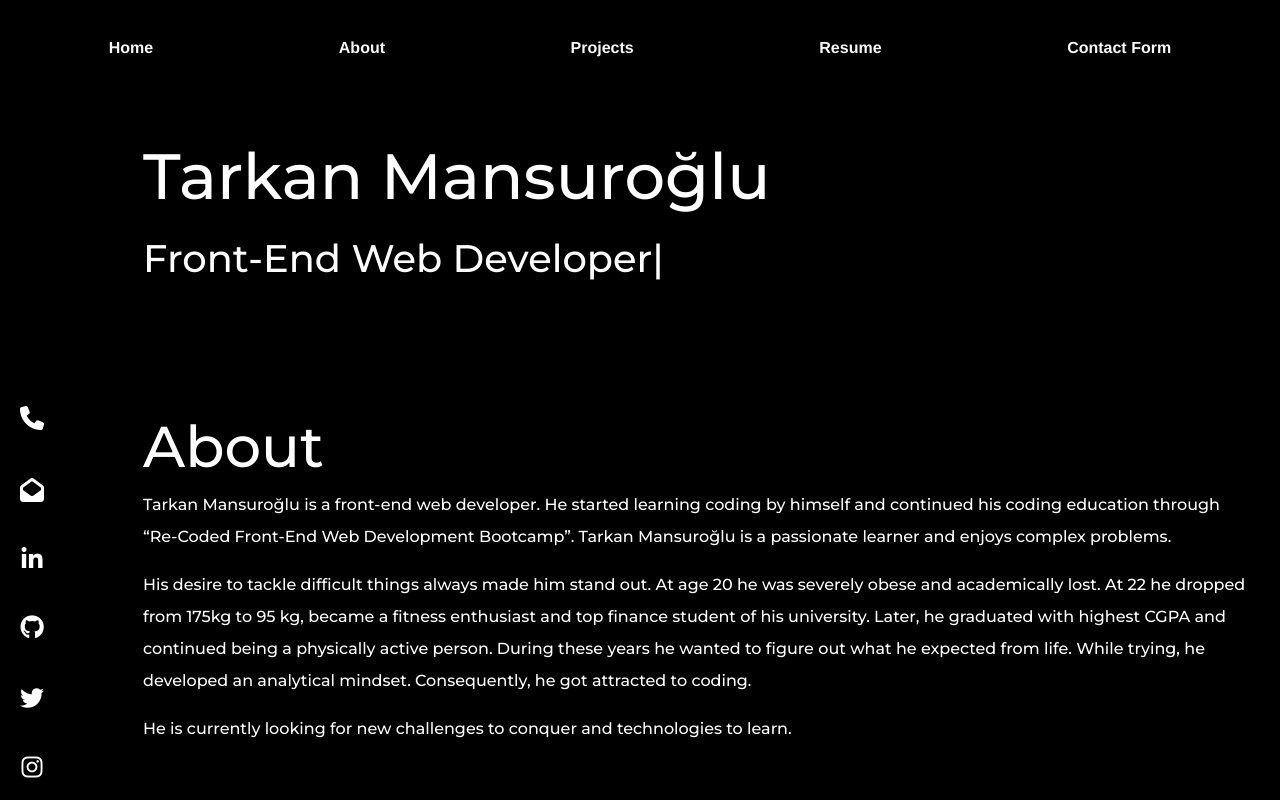
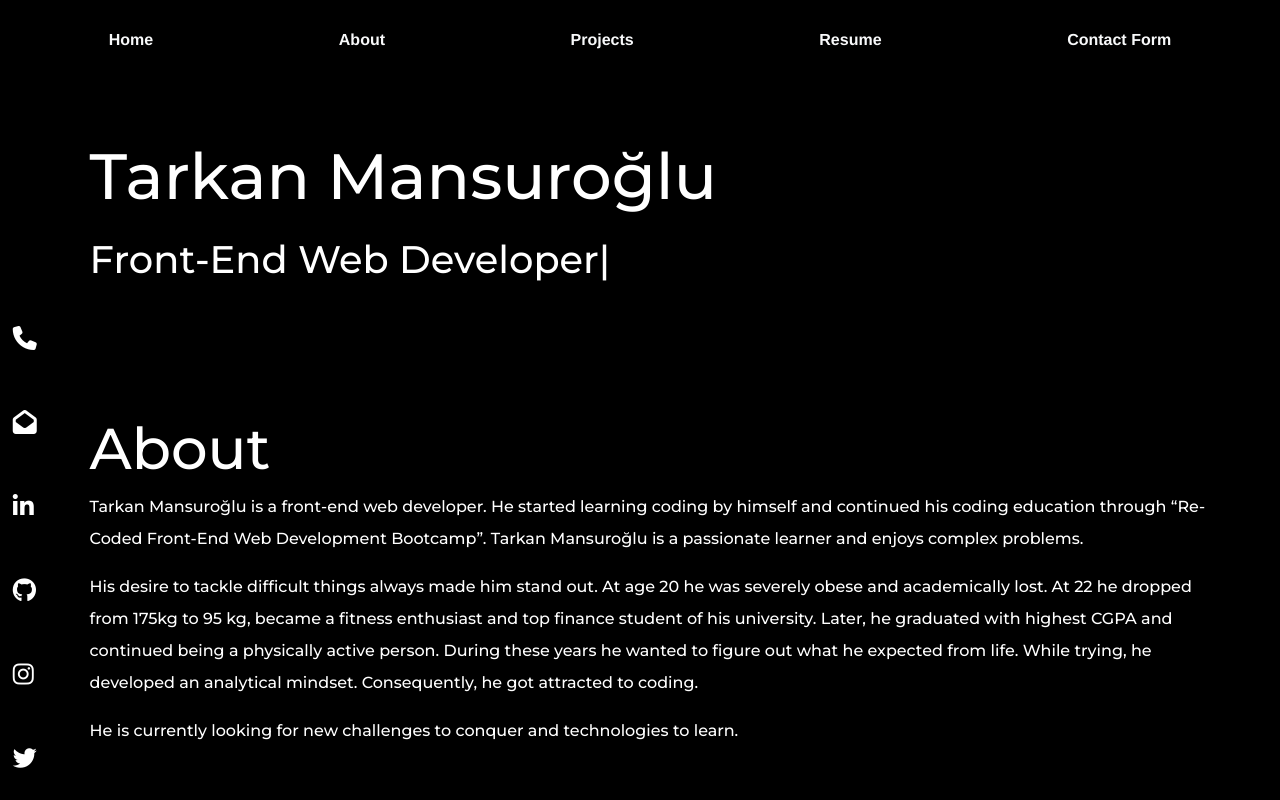
Before and after one commit to tmansuroglu/portfolio, a React (Create React App) app: page / in a window 1280 px wide. Shown: the top 800 px of the page. Built offline with nearby package versions, Linux system fonts and the light colour scheme.

Commit message:
sidebar disappears after breakpoint

```diff
--- a/src/components/Navbar/index.css
+++ b/src/components/Navbar/index.css
@@ -1,3 +1,40 @@
+.navbarContainer {
+    background: black;
+    height: 10%;
+    box-shadow: 0px 5px 10px 0px rgba(0, 0, 0, 1);
+}
+
+#root .navbarContainer__navs {
+    width: 100%;
+    font-family: 'Arimo', sans-serif;
+}
+
+.navbarContainer__navs__nav:hover {
+    text-decoration: none;
+}
+
+.navbar-collapse {
+    box-shadow: 0px 5px 10px 0px rgba(0, 0, 0, 1);
+    background: black;
+}
+
+.navbar-toggler-icon {
+    background-color: white;
+    border-radius: 10px;
+}
+
+@media only screen and (max-width: 575px) {
+    .navbarContainer__navs__nav {
+        padding: 10px;
+        text-align: center;
+    }
+}
+
+#root .navbar-toggler {
+    background: white;
+}
+
+/*
 .navbarContainer {
     background: black;
     height: 12%;
@@ -34,3 +71,4 @@
 #root .navbar-toggler {
     background: white;
 }
+*/
--- a/src/components/Resume/index.css
+++ b/src/components/Resume/index.css
@@ -34,3 +34,10 @@
 .resumeDownloadLink {
     padding: 10px;
 }
+
+@media only screen and (max-width: 400px) {
+    .resumeEmail {
+        word-wrap: break-word;
+        font-size: 1.3rem;
+    }
+}
--- a/src/components/Sidebar/index.css
+++ b/src/components/Sidebar/index.css
@@ -2,6 +2,7 @@
     bottom: 0;
     width: max(5%, 50px);
     max-height: 85%;
+    margin-left: 1%;
     font-size: 0.5rem;
     position: fixed;
 }
@@ -24,3 +25,9 @@
 .iconContainer {
     margin: auto;
 }
+
+@media only screen and (max-width: 700px) {
+    .sidebar {
+        display: none;
+    }
+}
--- a/src/components/Sidebar/index.jsx
+++ b/src/components/Sidebar/index.jsx
@@ -23,7 +23,47 @@ const Sidebar = () => {
         </Popover>
     );
     return (
-        <div className='sidebar float-left d-flex flex-column-reverse'>
+        <div className='sidebar'>
+            <div className='iconContainer'>
+                <OverlayTrigger
+                    trigger='click'
+                    placement='right'
+                    overlay={phonePopover}
+                    rootClose={true}
+                    rootCloseEvent='click'
+                >
+                    <i className='fas fa-phone fa-3x icon'></i>
+                </OverlayTrigger>
+            </div>
+            <div className='iconContainer'>
+                <OverlayTrigger
+                    trigger='click'
+                    placement='right'
+                    overlay={emailPopover}
+                    rootClose={true}
+                    rootCloseEvent='click'
+                >
+                    <i className='fas fa-envelope-open icon fa-3x'></i>
+                </OverlayTrigger>
+            </div>
+            <div className='iconContainer'>
+                <a
+                    target='_blank'
+                    rel='noreferrer'
+                    href='https://www.linkedin.com/in/tarkanmansuroglu/'
+                >
+                    <i className='fab fa-linkedin-in icon fa-3x'></i>
+                </a>
+            </div>
+            <div className='iconContainer'>
+                <a
+                    target='_blank'
+                    rel='noreferrer'
+                    href='https://github.com/tmansuroglu'
+                >
+                    <i className='fab fa-github icon fa-3x'></i>
+                </a>
+            </div>
             <div className='iconContainer'>
                 <a
                     target='_blank'
@@ -42,46 +82,6 @@ const Sidebar = () => {
                     <i className='fab fa-twitter icon fa-3x'></i>
                 </a>
             </div>
-            <div className='iconContainer'>
-                <a
-                    target='_blank'
-                    rel='noreferrer'
-                    href='https://github.com/tmansuroglu'
-                >
-                    <i className='fab fa-github icon fa-3x'></i>
-                </a>
-            </div>
-            <div className='iconContainer'>
-                <a
-                    target='_blank'
-                    rel='noreferrer'
-                    href='https://www.linkedin.com/in/tarkanmansuroglu/'
-                >
-                    <i className='fab fa-linkedin-in icon fa-3x'></i>
-                </a>
-            </div>
-            <div className='iconContainer'>
-                <OverlayTrigger
-                    trigger='click'
-                    placement='right'
-                    overlay={emailPopover}
-                    rootClose={true}
-                    rootCloseEvent='click'
-                >
-                    <i className='fas fa-envelope-open icon fa-3x'></i>
-                </OverlayTrigger>
-            </div>
-            <div className='iconContainer'>
-                <OverlayTrigger
-                    trigger='click'
-                    placement='right'
-                    overlay={phonePopover}
-                    rootClose={true}
-                    rootCloseEvent='click'
-                >
-                    <i className='fas fa-phone fa-3x icon'></i>
-                </OverlayTrigger>
-            </div>
         </div>
     );
 };
--- a/src/containers/Home/index.css
+++ b/src/containers/Home/index.css
@@ -13,11 +13,19 @@
 }
 
 #root .container {
-    max-width: 89%;
-    margin-left: max(10%, 40px);
-    margin-right: max(10%, 40px);
+    margin: 0;
+    padding-left: 7%;
+    padding-right: 5%;
+    max-width: 100%;
 }
 
 #root .vertical-timeline-element-content p {
     font-size: 1rem;
 }
+
+@media only screen and (max-width: 700px) {
+    #root .container {
+        padding-left: 5%;
+        padding-right: 3%;
+    }
+}
```
